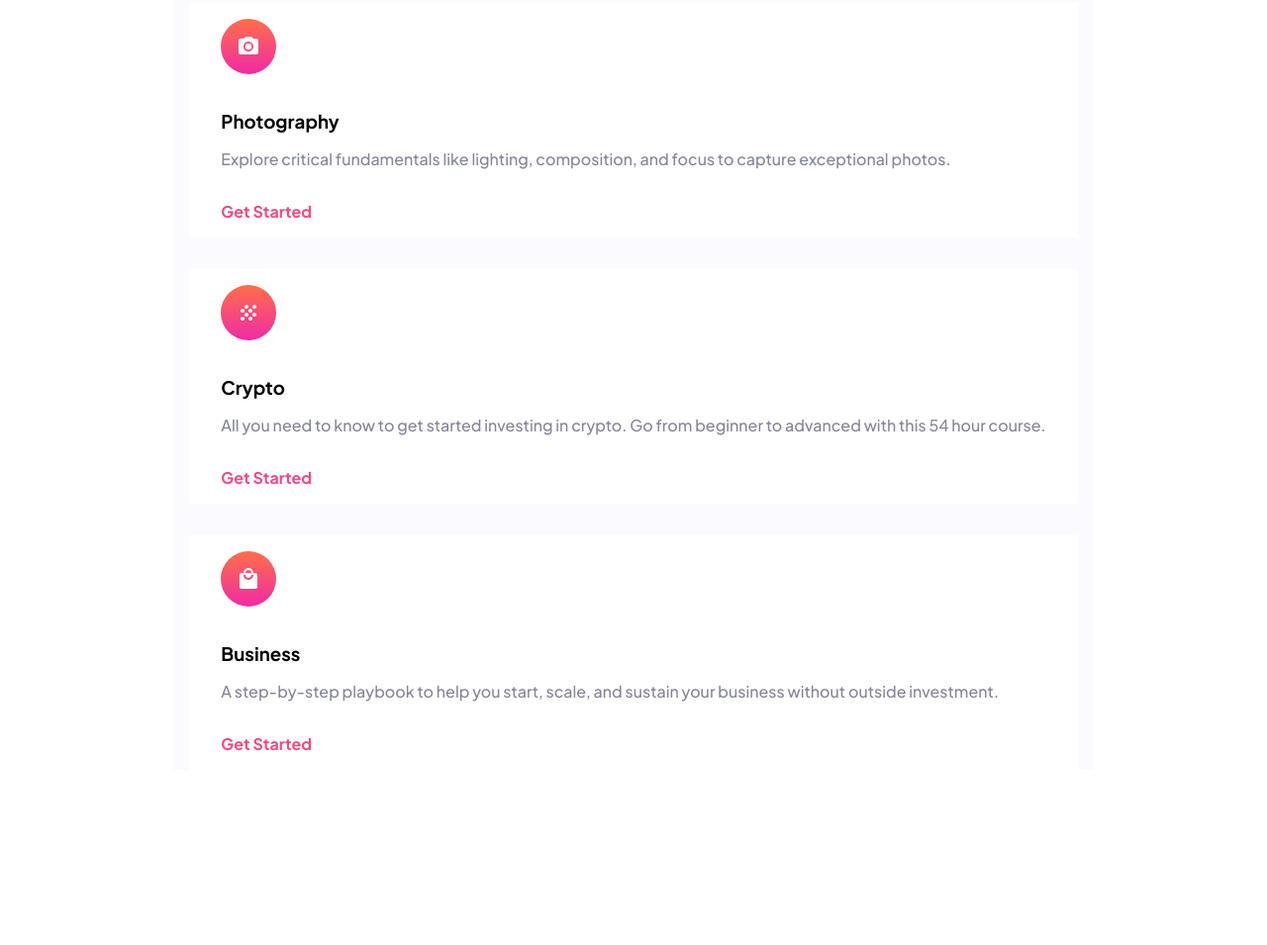
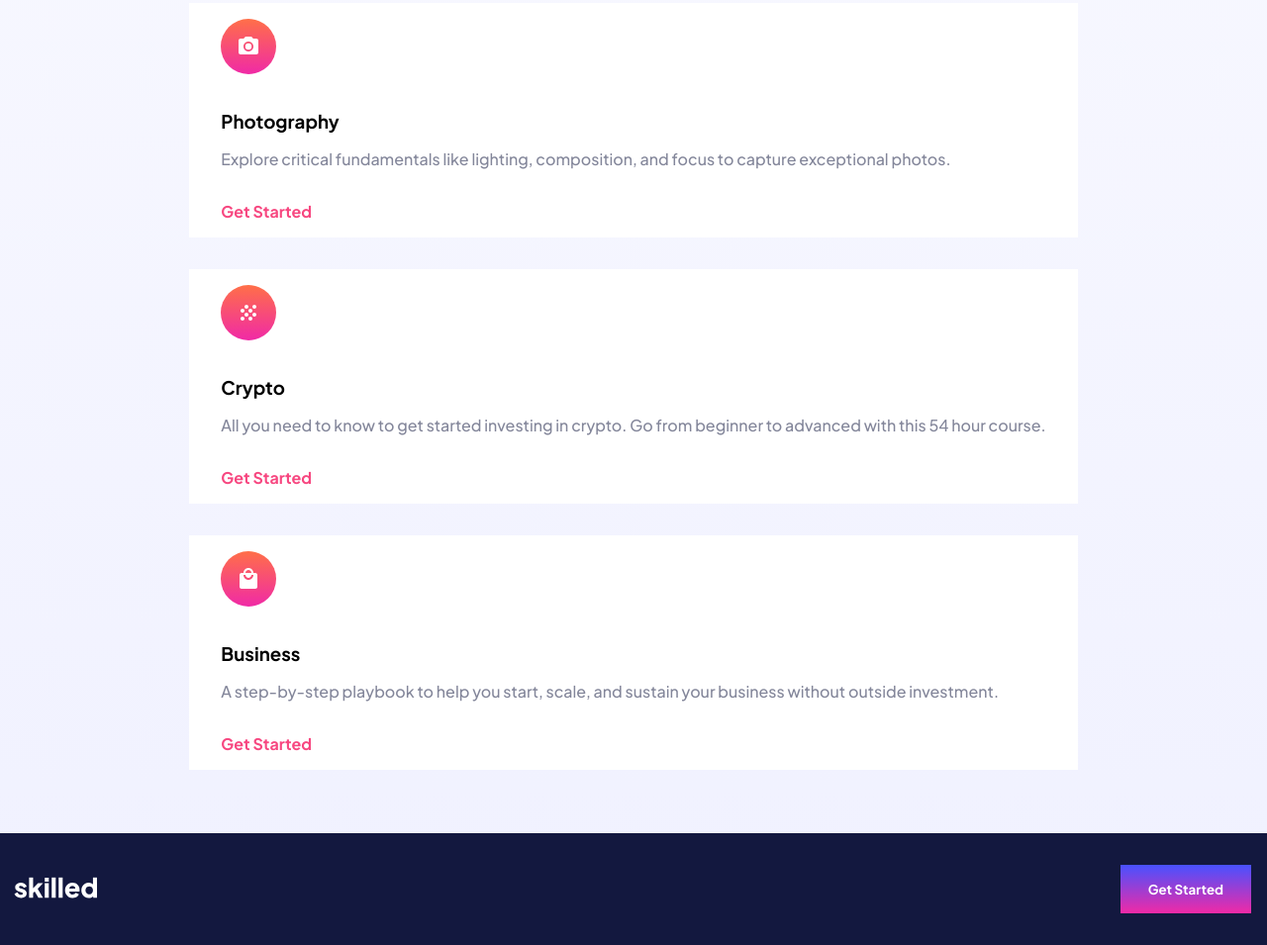
Before and after one commit to JohnsonSamuel324/eLearning-Landing-Page, a plain HTML site: page index.html in a window 1280 px wide. Shown: the part 1347-2302 px from the top of the page at 99% size. Before the commit the page ends 2125 px from the top, so only its background shows below. Drawn offline with Linux system fonts and the light colour scheme.

Commit message:
Added footer. Mobile fixes 1

```diff
--- a/index.html
+++ b/index.html
@@ -9,7 +9,7 @@
   <title>Frontend Mentor | Skilled e-learning landing page</title>
 </head>
 <body>
-  <nav class="top-bar">
+  <nav class="nav-footer">
     <picture class="logo"><img src="./starter-code/assets/logo-dark.svg" alt="skilled logo"></picture>
     <button class="get-started" id="top-get-started" type="button">Get Started</button>
   </nav>
@@ -65,5 +65,9 @@
       </div>
     </section>
   </main>
+  <footer class="nav-footer" id="footer">
+    <picture class="logo"><img src="./starter-code/assets/logo-light.svg" alt="skilled logo"></picture>
+    <button class="get-started" id="footer-get-started" type="button">Get Started</button>
+  </footer>
 </body>
 </html>
--- a/styles.css
+++ b/styles.css
@@ -4,12 +4,8 @@
     font-family: 'Plus Jakarta Sans', sans-serif;
 }
 
-body header {
-    padding: 0 1rem;
-}
-
 body {
-    background-color: white;
+    background-image: linear-gradient(#ffffff, #f0f1ff);
 }
 
 main {
@@ -23,10 +19,9 @@ p {
     color: #83869a;
 }
 
-.top-bar {
+.nav-footer {
     display: flex;
     flex-direction: row;
-    height: 10%;
     justify-content: space-between;
     align-items: center;
     padding: 1rem 0;
@@ -45,13 +40,13 @@ p {
     border: 0;
 }
 
-#top-get-started {
+#top-get-started, #footer-get-started {
     margin-right: 1rem;
 }
 
 /* Header */
 header * {
-    margin: 1rem 0;
+    margin: 1rem 1rem;
 }
 
 #main-header {
@@ -62,6 +57,7 @@ header * {
     /* First time learning linear gradient. COOL! */
     /* linear-gradient(*top color*, *bottom color*) */
     background-image: linear-gradient(#ff6f48, #f02aa6);
+    padding: 1rem 3rem;
 }
 
 /* Hero */
@@ -90,8 +86,6 @@ header * {
 
 #classes-section {
     padding: 0;
-    background-color: #FBFBFF;
-    /* background-color: blue; */
 }
 
 /* Class cards */
@@ -111,3 +105,16 @@ header * {
     color: #f74780;
     font-weight: bold;
 }
+
+#business-class {
+    margin-bottom: 4rem;
+}
+
+#footer {
+    background-color: #13183f;
+    padding: 2rem 0;
+}
+
+#footer-get-started {
+    background-image: linear-gradient(#4851ff, #f02aa6);
+}
```
